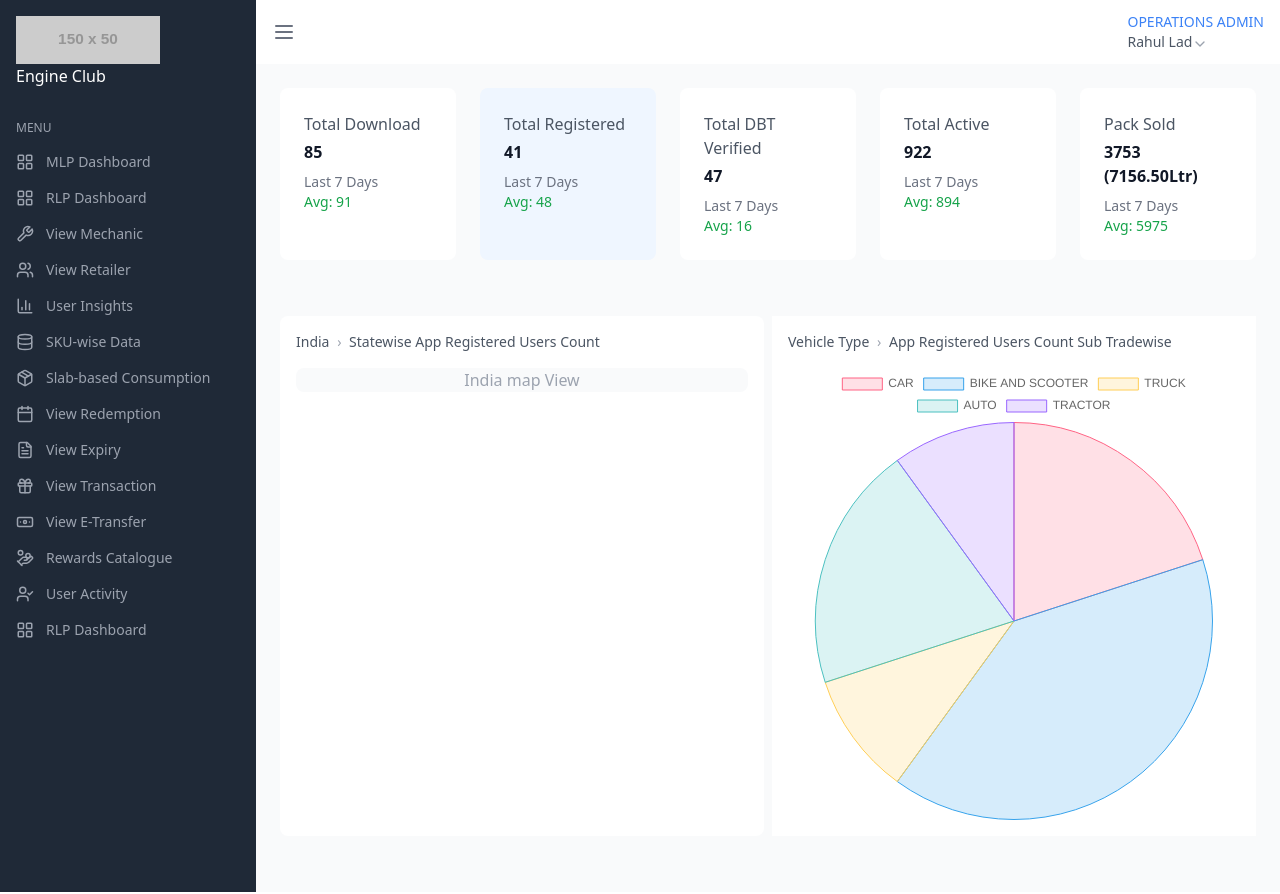
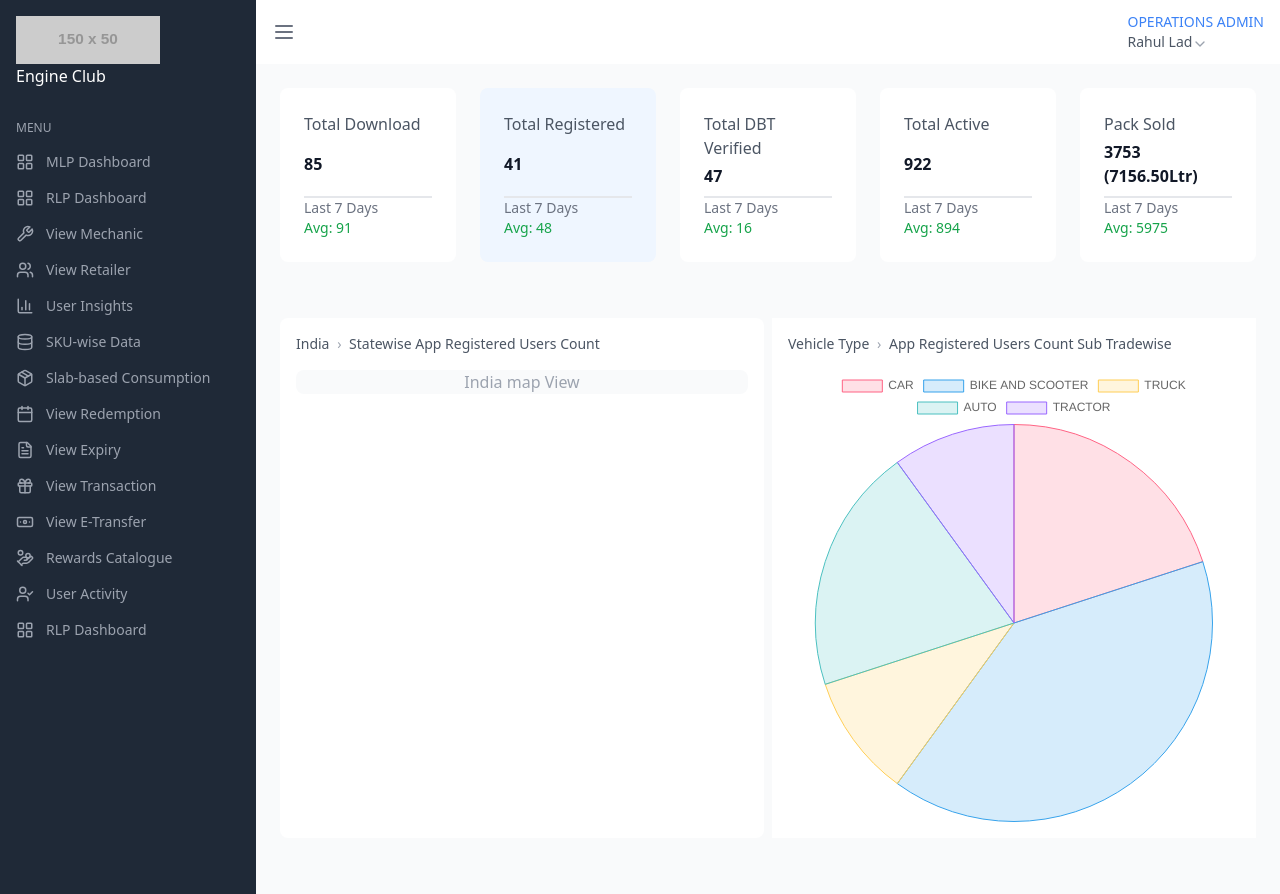
Before and after one commit to PSameer2001/StaticWebsite, a React (Create React App) app: page / in a window 1280 px wide. Built offline with nearby package versions, Linux system fonts and the light colour scheme.

Commit message:
Updated File

```diff
--- a/src/components/stats/StatCard.js
+++ b/src/components/stats/StatCard.js
@@ -2,12 +2,12 @@ import React from 'react';
 
 const StatCard = ({ title, value, average, period, isHighlighted }) => {
   return (
-    <div className={`p-6 rounded-lg ${isHighlighted ? 'bg-blue-50' : 'bg-white'}`}>
+    <div className={`flex flex-col justify-between p-6 rounded-lg ${isHighlighted ? 'bg-blue-50' : 'bg-white'}`}>
       <h3 className="text-gray-600 text-base font-medium">{title}</h3>
       <div className="mt-1">
         <span className="text-md font-semibold text-gray-900">{value}</span>
       </div>
-      <div className="mt-2 text-sm">
+      <div className="mt-2 text-sm border-t-2">
         <span className="text-gray-500">Last {period} Days</span><br />
         <span className=" text-green-600">Avg: {average}</span>
       </div>
```
